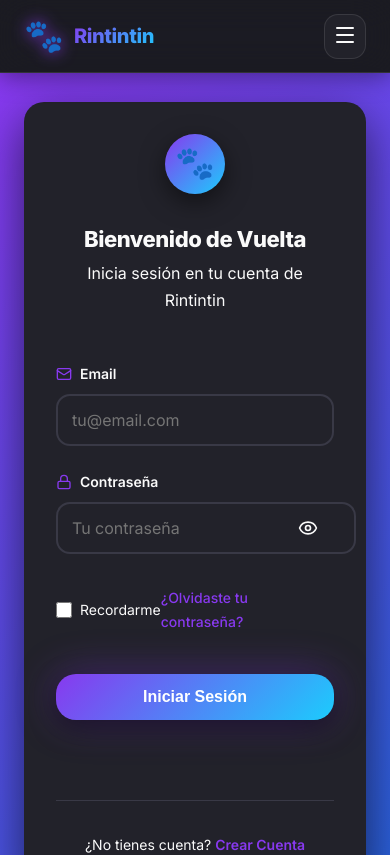
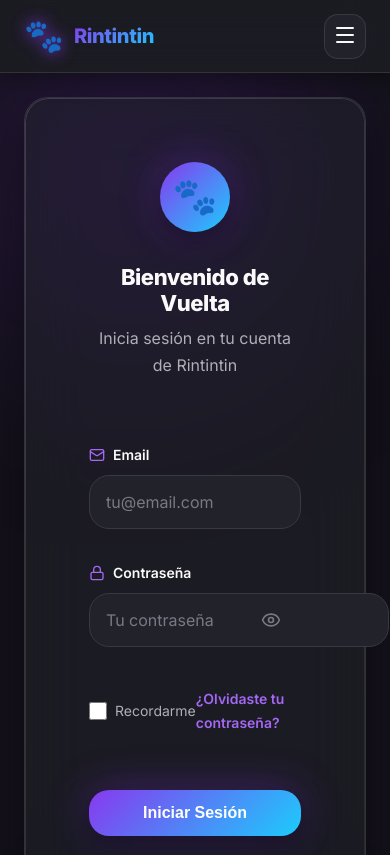
Before and after one commit to rzengin/dogs, a React (Vite) app in the folder client/: page /login in a window 390 px wide. Shown: the top 855 px of the page. Built offline with nearby package versions, Linux system fonts and the light colour scheme; no server answers.

Commit message:
Update Login page for dark theme with glassmorphic card
- Animated gradient orb background
- Glassmorphic card with border glow
- Improved form inputs with focus effects
- Enhanced color contrast for readability

```diff
--- a/client/src/pages/Login.css
+++ b/client/src/pages/Login.css
@@ -4,52 +4,99 @@
 
 .login-page {
     min-height: 100vh;
-    background: linear-gradient(135deg, var(--color-primary) 0%, hsl(220, 70%, 50%) 100%);
+    background: var(--color-bg-primary);
     display: flex;
     align-items: center;
     justify-content: center;
     padding: var(--spacing-xl) var(--spacing-md);
+    position: relative;
+    overflow: hidden;
+}
+
+.login-page::before {
+    content: '';
+    position: absolute;
+    top: -20%;
+    right: -10%;
+    width: 600px;
+    height: 600px;
+    background: radial-gradient(circle, hsla(266, 85%, 58%, 0.2) 0%, transparent 70%);
+    filter: blur(80px);
+    animation: float 15s infinite ease-in-out;
+}
+
+.login-page::after {
+    content: '';
+    position: absolute;
+    bottom: -20%;
+    left: -10%;
+    width: 500px;
+    height: 500px;
+    background: radial-gradient(circle, hsla(193, 98%, 55%, 0.15) 0%, transparent 70%);
+    filter: blur(80px);
+    animation: float 12s infinite ease-in-out reverse;
 }
 
 .login-container {
     width: 100%;
     max-width: 480px;
+    position: relative;
+    z-index: 1;
 }
 
 .login-card {
-    background: var(--color-surface);
-    border-radius: var(--radius-lg);
-    padding: var(--spacing-2xl);
-    box-shadow: var(--shadow-lg);
+    background: var(--glass-bg);
+    backdrop-filter: blur(30px) saturate(180%);
+    border: 1px solid var(--glass-border);
+    border-radius: var(--radius-xl);
+    padding: var(--spacing-3xl);
+    box-shadow: var(--shadow-lg), 0 0 60px hsla(266, 85%, 58%, 0.1);
+    position: relative;
+}
+
+.login-card::before {
+    content: '';
+    position: absolute;
+    inset: 0;
+    border-radius: var(--radius-xl);
+    padding: 1px;
+    background: linear-gradient(135deg, rgba(255, 255, 255, 0.15), rgba(255, 255, 255, 0.05));
+    -webkit-mask: linear-gradient(#fff 0 0) content-box, linear-gradient(#fff 0 0);
+    -webkit-mask-composite: xor;
+    mask: linear-gradient(#fff 0 0) content-box, linear-gradient(#fff 0 0);
+    mask-composite: exclude;
+    pointer-events: none;
 }
 
 /* Header */
 .login-header {
     text-align: center;
-    margin-bottom: var(--spacing-xl);
+    margin-bottom: var(--spacing-2xl);
 }
 
 .logo-circle {
-    width: 80px;
-    height: 80px;
+    width: 90px;
+    height: 90px;
     background: var(--gradient-primary);
     border-radius: 50%;
     display: flex;
     align-items: center;
     justify-content: center;
-    font-size: 2.5rem;
+    font-size: 3rem;
     margin: 0 auto var(--spacing-lg);
-    box-shadow: var(--shadow-md);
+    box-shadow: var(--shadow-md), var(--glow-primary);
 }
 
 .login-header h1 {
     font-size: var(--font-size-3xl);
-    color: var(--color-text);
+    color: var(--color-text-primary);
     margin-bottom: var(--spacing-xs);
+    font-weight: 900;
+    letter-spacing: -0.02em;
 }
 
 .login-header p {
-    color: var(--color-text-light);
+    color: var(--color-text-secondary);
     font-size: var(--font-size-base);
     margin: 0;
 }
@@ -58,15 +105,15 @@
 .login-form {
     display: flex;
     flex-direction: column;
-    gap: var(--spacing-md);
+    gap: var(--spacing-lg);
 }
 
 .login-error {
-    background: hsl(0, 70%, 95%);
-    border: 1px solid hsl(0, 70%, 50%);
+    background: hsla(0, 70%, 50%, 0.1);
+    border: 1px solid hsla(0, 70%, 50%, 0.3);
     border-radius: var(--radius-md);
     padding: var(--spacing-md);
-    color: hsl(0, 70%, 40%);
+    color: hsl(0, 70%, 70%);
     font-size: var(--font-size-sm);
     text-align: center;
 }
@@ -83,27 +130,33 @@
     gap: var(--spacing-xs);
     font-weight: 600;
     font-size: var(--font-size-sm);
-    color: var(--color-text);
+    color: var(--color-text-primary);
 }
 
 .form-label svg {
-    color: var(--color-primary);
+    color: var(--color-primary-light);
 }
 
 .form-input {
-    padding: 0.875rem;
-    border: 2px solid var(--color-border);
-    border-radius: var(--radius-md);
+    padding: 1rem;
+    border: 1.5px solid var(--color-border);
+    border-radius: var(--radius-lg);
     font-size: var(--font-size-base);
     font-family: var(--font-family);
     transition: all var(--transition-base);
     background: var(--color-surface);
+    color: var(--color-text-primary);
+}
+
+.form-input::placeholder {
+    color: var(--color-text-muted);
 }
 
 .form-input:focus {
     outline: none;
     border-color: var(--color-primary);
-    box-shadow: 0 0 0 3px var(--color-primary-light);
+    box-shadow: 0 0 0 3px hsla(266, 85%, 58%, 0.15), var(--glow-primary);
+    background: var(--color-surface-elevated);
 }
 
 .form-input.error {
@@ -111,7 +164,7 @@
 }
 
 .error-message {
-    color: hsl(0, 70%, 50%);
+    color: hsl(0, 70%, 70%);
     font-size: var(--font-size-sm);
     font-weight: 500;
 }
@@ -127,22 +180,24 @@
 
 .password-toggle {
     position: absolute;
-    right: 0.75rem;
+    right: 0.875rem;
     top: 50%;
     transform: translateY(-50%);
     background: none;
     border: none;
-    color: var(--color-text-light);
+    color: var(--color-text-muted);
     cursor: pointer;
-    padding: 0.25rem;
+    padding: 0.375rem;
     display: flex;
     align-items: center;
     justify-content: center;
     transition: color var(--transition-fast);
+    border-radius: var(--radius-sm);
 }
 
 .password-toggle:hover {
-    color: var(--color-primary);
+    color: var(--color-primary-light);
+    background: var(--color-surface);
 }
 
 /* Form Options */
@@ -159,113 +214,58 @@
     gap: var(--spacing-xs);
     cursor: pointer;
     font-size: var(--font-size-sm);
-    color: var(--color-text);
+    color: var(--color-text-secondary);
 }
 
 .remember-me input[type="checkbox"] {
-    width: 16px;
-    height: 16px;
+    width: 18px;
+    height: 18px;
     cursor: pointer;
     accent-color: var(--color-primary);
 }
 
 .forgot-link {
     font-size: var(--font-size-sm);
-    color: var(--color-primary);
+    color: var(--color-primary-light);
     text-decoration: none;
-    font-weight: 500;
+    font-weight: 600;
     transition: color var(--transition-fast);
 }
 
 .forgot-link:hover {
-    color: var(--color-primary-dark);
+    color: var(--color-secondary-light);
     text-decoration: underline;
 }
 
 /* Submit Button */
 .btn-block {
     width: 100%;
-    margin-top: var(--spacing-sm);
-}
-
-/* Divider */
-.divider {
-    display: flex;
-    align-items: center;
-    text-align: center;
-    margin: var(--spacing-md) 0;
-}
-
-.divider::before,
-.divider::after {
-    content: '';
-    flex: 1;
-    border-bottom: 1px solid var(--color-border);
-}
-
-.divider span {
-    padding: 0 var(--spacing-sm);
-    color: var(--color-text-light);
-    font-size: var(--font-size-sm);
-}
-
-/* Social Login */
-.social-login {
-    display: flex;
-    flex-direction: column;
-    gap: var(--spacing-sm);
-}
-
-.btn-social {
-    display: flex;
-    align-items: center;
-    justify-content: center;
-    gap: var(--spacing-sm);
-    padding: 0.875rem;
-    border: 2px solid var(--color-border);
-    border-radius: var(--radius-md);
-    background: var(--color-surface);
-    font-family: var(--font-family);
-    font-size: var(--font-size-base);
-    font-weight: 600;
-    color: var(--color-text);
-    cursor: pointer;
-    transition: all var(--transition-base);
-}
-
-.btn-social:hover {
-    border-color: var(--color-primary);
-    background: var(--color-primary-light);
-}
-
-.btn-social img {
-    width: 20px;
-    height: 20px;
+    margin-top: var(--spacing-md);
 }
 
 /* Auth Footer */
 .auth-footer {
     text-align: center;
-    margin-top: var(--spacing-lg);
-    padding-top: var(--spacing-lg);
+    margin-top: var(--spacing-xl);
+    padding-top: var(--spacing-xl);
     border-top: 1px solid var(--color-border);
 }
 
 .auth-footer p {
-    color: var(--color-text-light);
+    color: var(--color-text-secondary);
     font-size: var(--font-size-sm);
     margin: 0;
 }
 
 .auth-link {
-    color: var(--color-primary);
+    color: var(--color-primary-light);
     font-weight: 600;
     text-decoration: none;
     transition: color var(--transition-fast);
 }
 
 .auth-link:hover {
-    color: var(--color-primary-dark);
+    color: var(--color-secondary-light);
     text-decoration: underline;
 }
 
@@ -276,7 +276,7 @@
     }
 
     .login-card {
-        padding: var(--spacing-lg);
+        padding: var(--spacing-2xl);
     }
 
     .login-header h1 {
@@ -284,15 +284,15 @@
     }
 
     .logo-circle {
-        width: 60px;
-        height: 60px;
-        font-size: 2rem;
+        width: 70px;
+        height: 70px;
+        font-size: 2.25rem;
     }
 }
 
 /* Animations */
 .fade-in {
-    animation: fadeIn 0.5s ease-out;
+    animation: fadeIn 0.6s ease-out;
 }
 
 @keyframes fadeIn {
@@ -306,3 +306,23 @@
         transform: translateY(0);
     }
 }
+
+@keyframes float {
+
+    0%,
+    100% {
+        transform: translate(0, 0) scale(1);
+    }
+
+    25% {
+        transform: translate(30px, -30px) scale(1.05);
+    }
+
+    50% {
+        transform: translate(-20px, 20px) scale(0.95);
+    }
+
+    75% {
+        transform: translate(40px, 30px) scale(1.02);
+    }
+}
--- a/client/src/pages/Profile.jsx
+++ b/client/src/pages/SitterProfile.jsx
@@ -1,7 +1,7 @@
 import { useParams, Link, useNavigate } from 'react-router-dom';
 import { MapPin, Star, Shield, MessageCircle, Calendar, DollarSign, Award, Clock } from 'lucide-react';
 import { useState } from 'react';
-import './Profile.css';
+import './SitterProfile.css';
 
 // Mock data (would come from Search page or API)
 const mockSitter = {
@@ -53,7 +53,7 @@ const mockReviews = [
     }
 ];
 
-export default function Profile() {
+export default function SitterProfile() {
     const { id } = useParams();
     const navigate = useNavigate();
     const [selectedService, setSelectedService] = useState(mockSitter.services[0]);
```
Also changed, not shown: client/src/pages/SitterProfile.css (renamed from client/src/pages/Profile.css).
